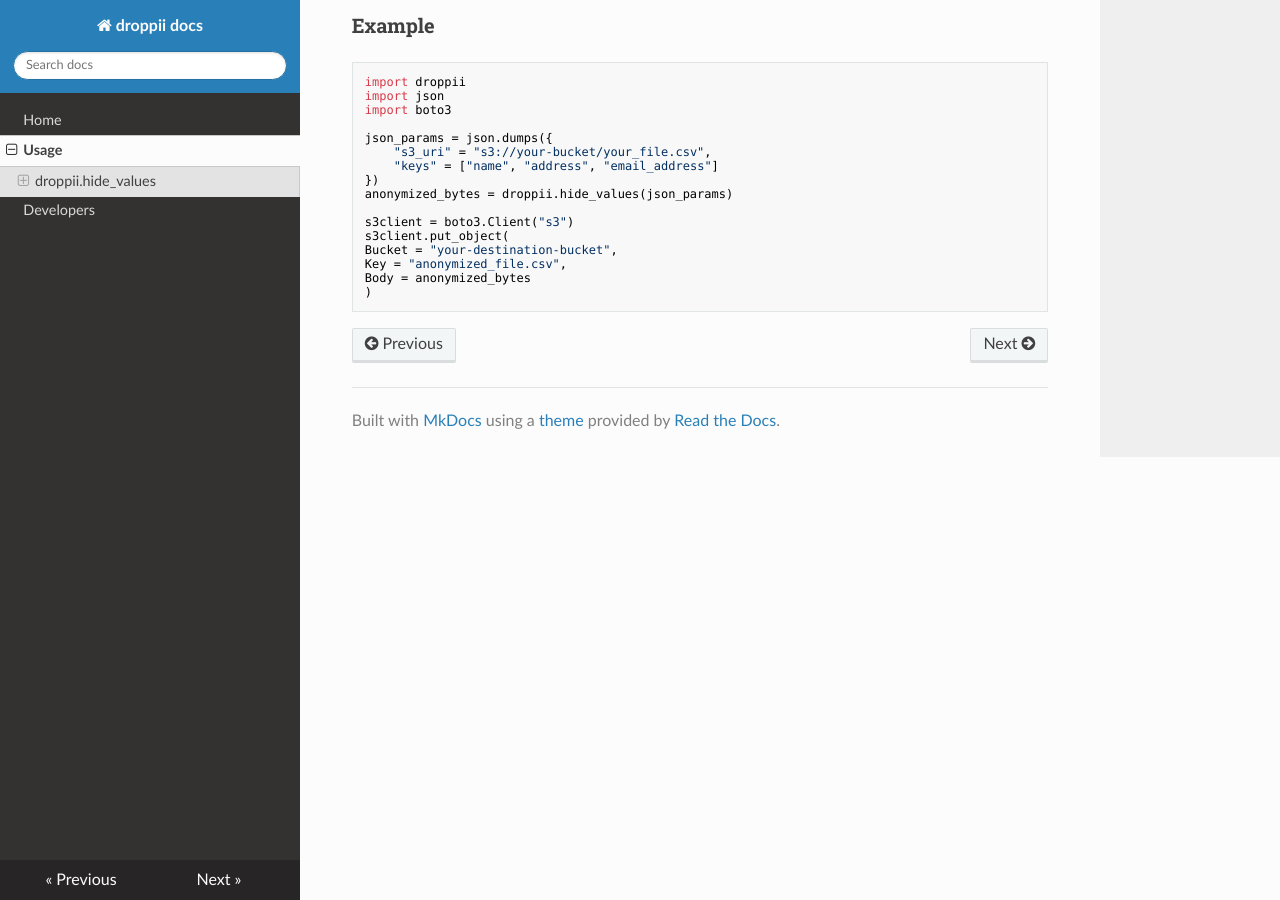
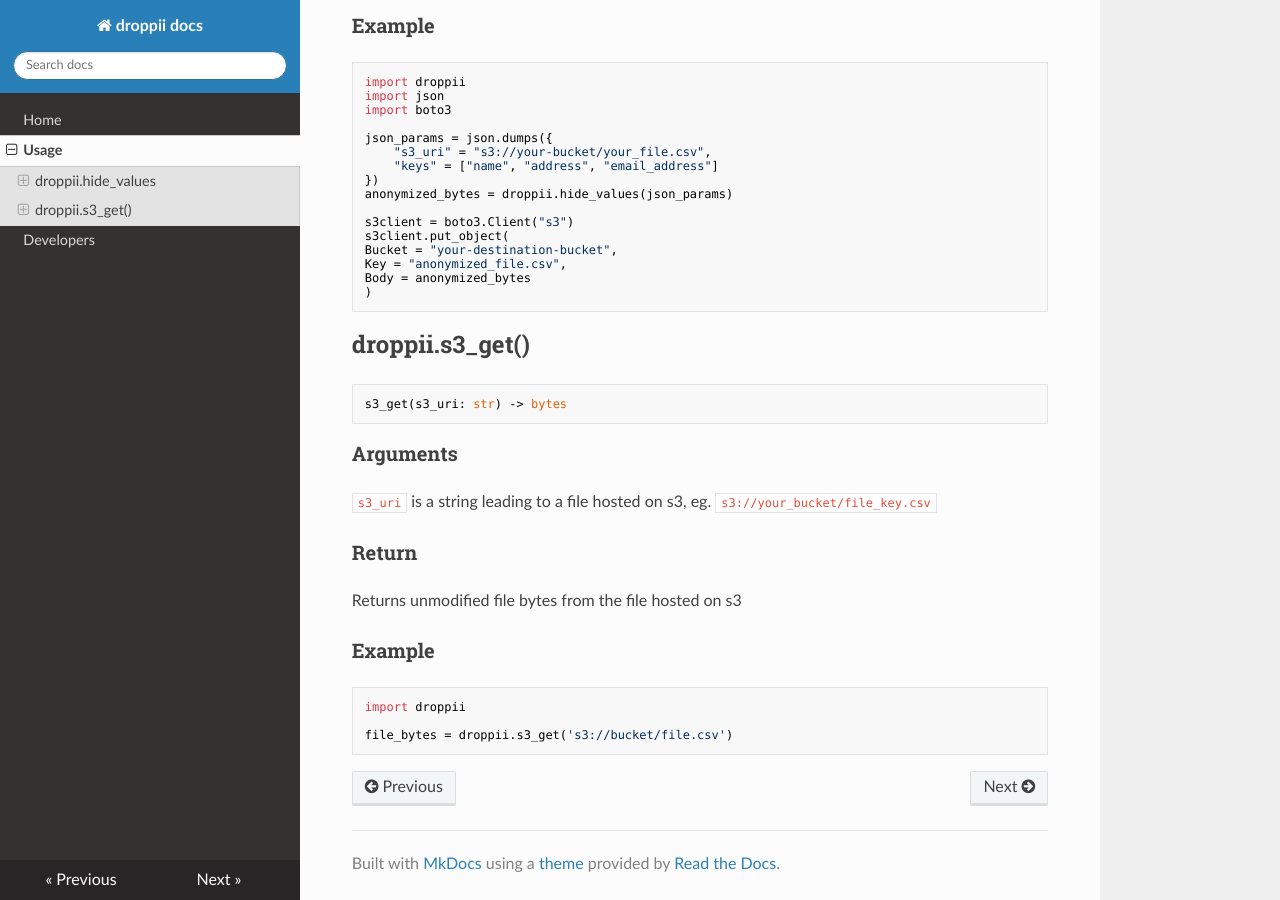
Before and after one commit to samule-i/droppii, an MkDocs documentation site: the page built from docs/docs/usage.md, in a window 1280 px wide and 900 px high, scrolled down 714 px. Built offline with MkDocs 1.6.1, drawn with Linux system fonts in a browser that asks for light colours; nearby versions of some CDN libraries.

Commit message:
documentation: write usage for s3_get

````diff
--- a/docs/docs/usage.md
+++ b/docs/docs/usage.md
@@ -40,3 +40,20 @@ Key = "anonymized_file.csv",
 Body = anonymized_bytes
 )
 ```
+## droppii.s3_get()
+```
+s3_get(s3_uri: str) -> bytes
+```
+
+### Arguments
+`s3_uri` is a string leading to a file hosted on s3, eg. `s3://your_bucket/file_key.csv`
+
+### Return
+Returns unmodified file bytes from the file hosted on s3
+
+### Example
+```python
+import droppii
+
+file_bytes = droppii.s3_get('s3://bucket/file.csv')
+```
````
